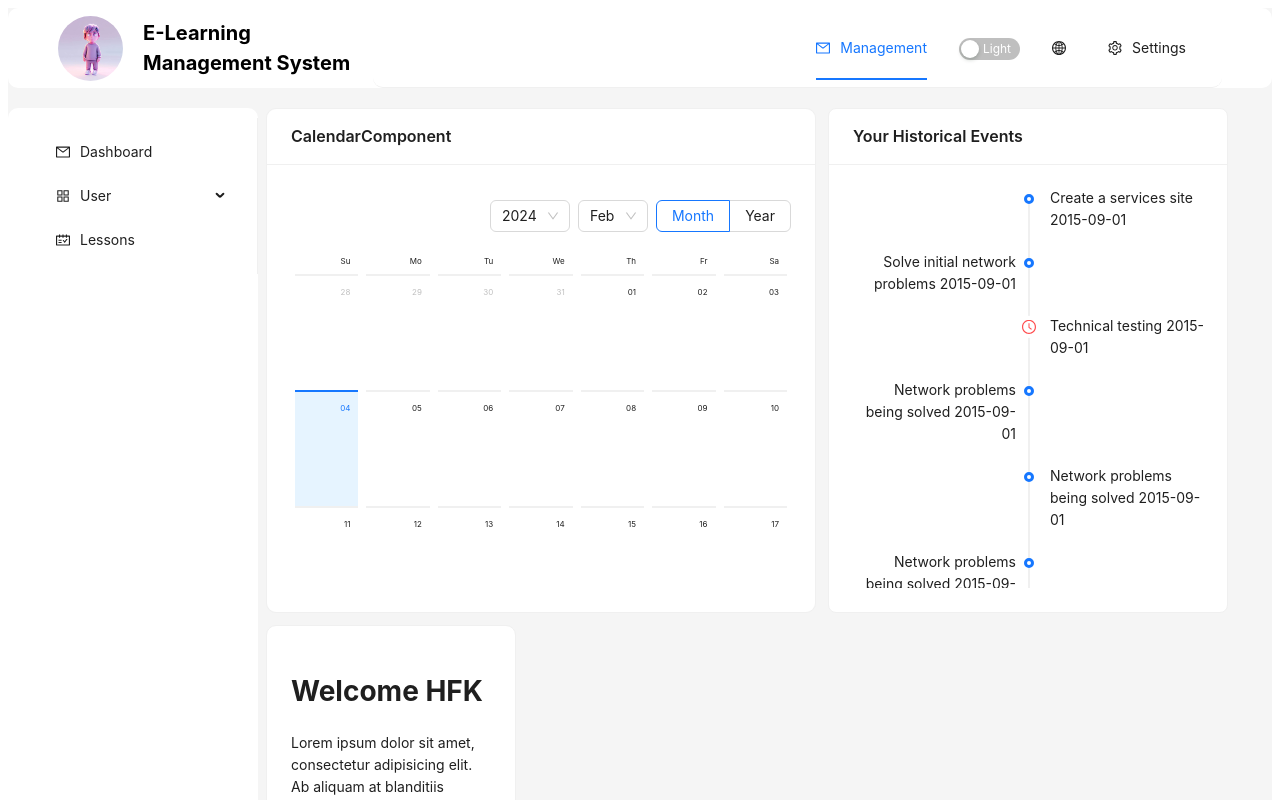
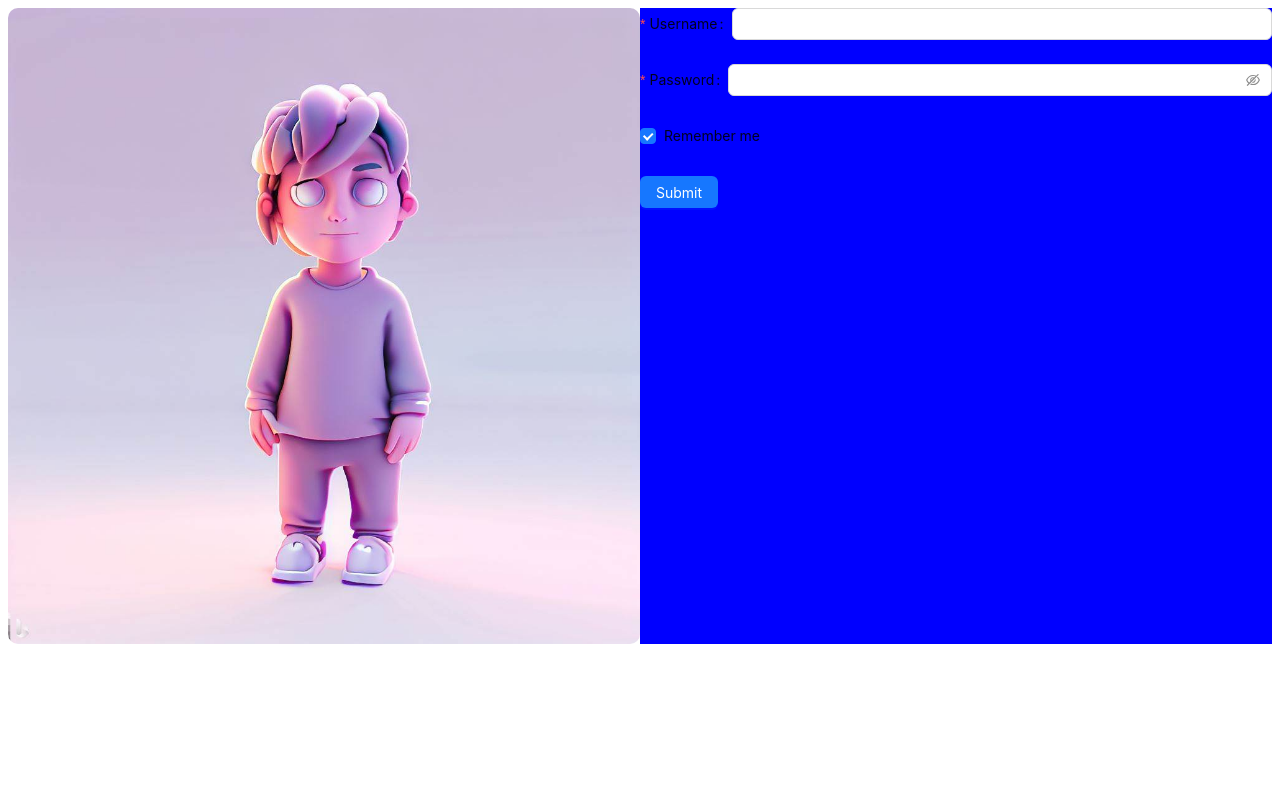
Before and after one commit to hasan-furkan/hfk-e-learning-system, a React (Vite) app: page / in a window 1280 px wide. Shown: the top 800 px of the page. Built offline with nearby package versions, Linux system fonts and the light colour scheme.

Commit message:
added login page but without edited

```diff
--- a/src/App.jsx
+++ b/src/App.jsx
@@ -9,15 +9,17 @@ import logo from "./assets/images/logo.jpeg";
 import {Typography} from "antd";
 import UserDetailComponent from "./pages/user/UserDetailComponent.jsx";
 import ListTableComponent from "./pages/user/ListTableComponent.jsx";
-import LessonsList from "./pages/lessons/LessonsList.jsx";
 import Lessons from "./pages/lessons/index.jsx";
+import Auth from "./pages/auth/index.jsx";
 const { Header, Content, Sider } = Layout;
 const { Title } = Typography;
 function App() {
+    const user = false
     const themeDefault = useSelector(state => state.theme);
     return (
         <Router>
-            <Layout>
+            <Auth />
+            {user && <Layout>
                 <Header style={{
                     display: 'flex',
                     alignItems: 'center',
@@ -87,7 +89,7 @@ function App() {
                         </Content>
                     </Layout>
                 </Layout>
-            </Layout>
+            </Layout>}
         </Router>
     );
 }
--- /dev/null
+++ b/src/pages/auth/Login.jsx
@@ -0,0 +1,71 @@
+import { Form, Input, Button, Checkbox } from 'antd';
+import logo from '../../assets/images/logo.jpeg';
+const Login = () => {
+    const onFinish = (values) => {
+        console.log('Received values:', values);
+    };
+
+    const onFinishFailed = (errorInfo) => {
+        console.log('Failed:', errorInfo);
+    };
+
+    return (
+        <div style={{
+            display: 'flex',
+            height: '100%',
+            width: '100%',
+
+        }}>
+            <div style={{
+                width: '50%',
+            }}>
+                <img src={logo} alt="" style={{
+                    width: '100%',
+                    height: '100%',
+                    objectFit: 'cover',
+                    objectPosition: 'center',
+                    borderRadius: 10,
+                }}/>
+            </div>
+            <div style={{
+                width: '50%',
+                backgroundColor: 'blue',
+            }}>
+                <Form
+                    name="basic"
+                    initialValues={{ remember: true }}
+                    onFinish={onFinish}
+                    onFinishFailed={onFinishFailed}
+                >
+                    <Form.Item
+                        label="Username"
+                        name="username"
+                        rules={[{ required: true, message: 'Please input your username!' }]}
+                    >
+                        <Input />
+                    </Form.Item>
+
+                    <Form.Item
+                        label="Password"
+                        name="password"
+                        rules={[{ required: true, message: 'Please input your password!' }]}
+                    >
+                        <Input.Password />
+                    </Form.Item>
+
+                    <Form.Item name="remember" valuePropName="checked">
+                        <Checkbox>Remember me</Checkbox>
+                    </Form.Item>
+
+                    <Form.Item>
+                        <Button type="primary" htmlType="submit">
+                            Submit
+                        </Button>
+                    </Form.Item>
+                </Form>
+            </div>
+        </div>
+    );
+};
+
+export default Login;
--- /dev/null
+++ b/src/pages/auth/index.jsx
@@ -0,0 +1,11 @@
+import Login from "./Login.jsx";
+
+const Auth = () => {
+    return (
+        <>
+            <Login />
+        </>
+    )
+}
+
+export default Auth;
```
